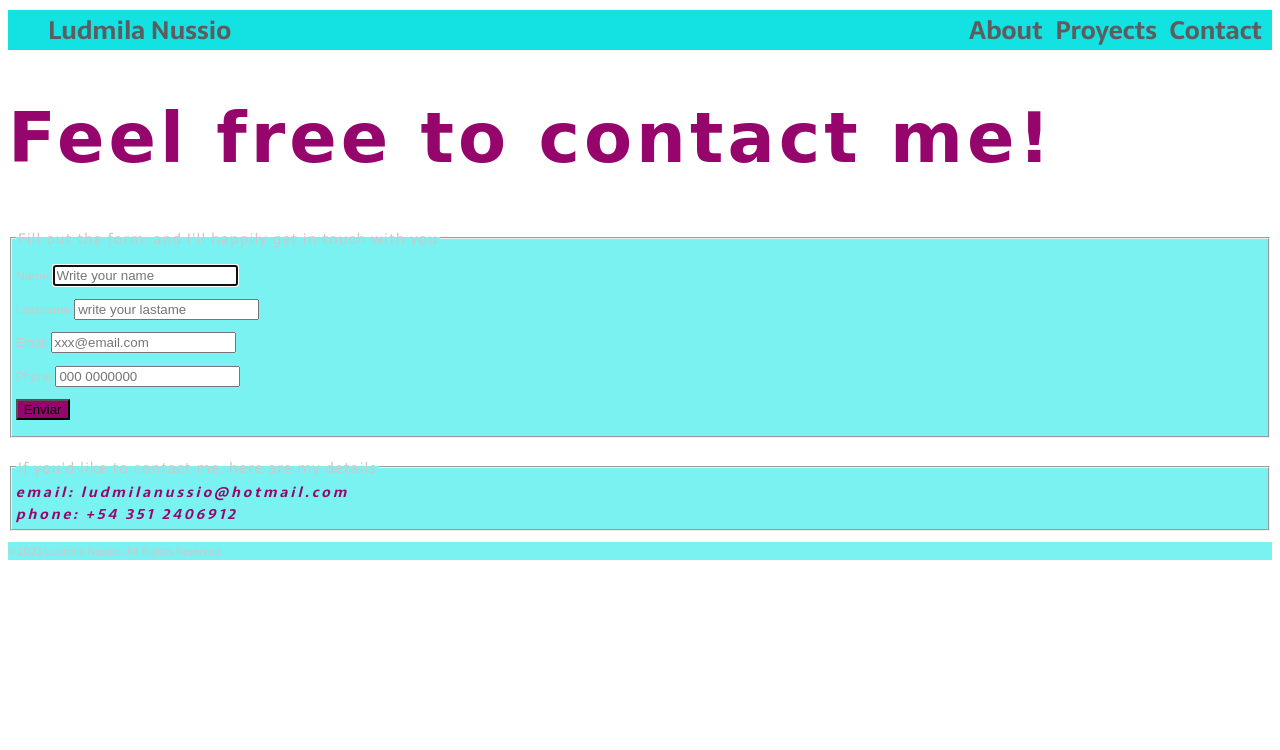
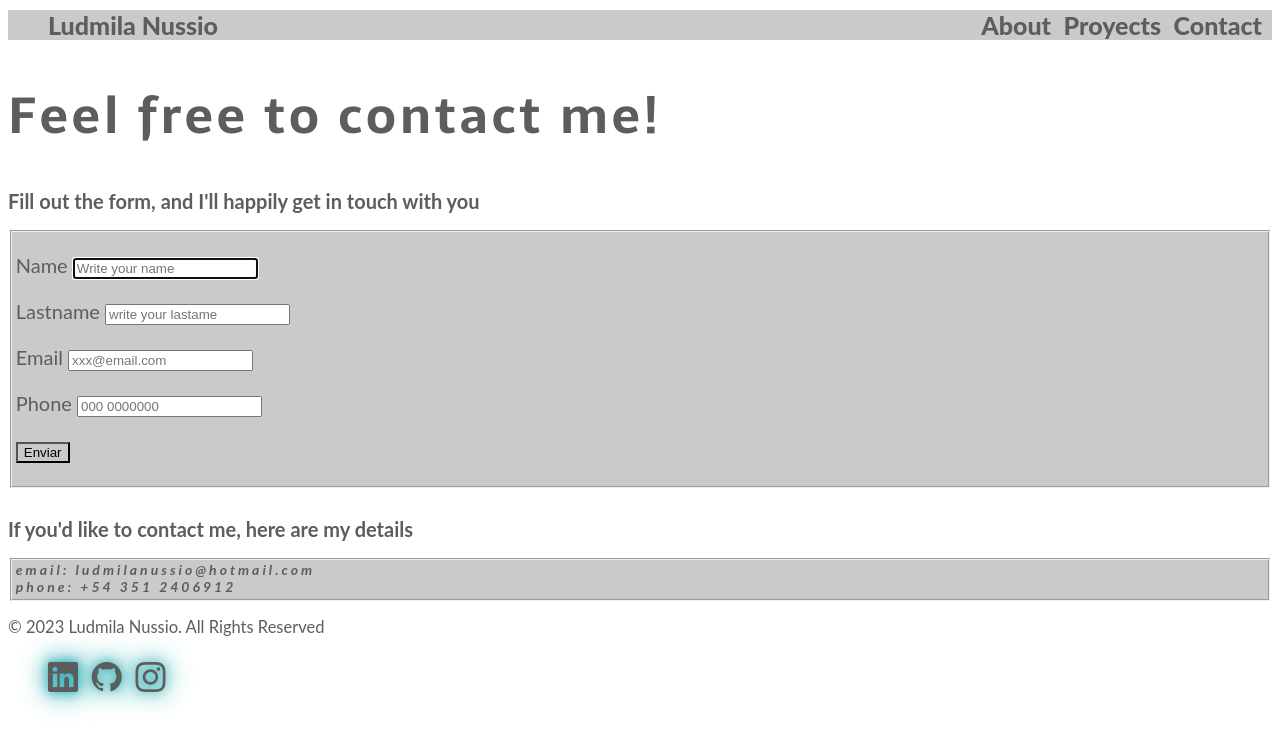
Before and after one commit to Ludmila-nus/Personal-Website, a website built with webpack: page contact.html in a window 1280 px wide. Built offline with nearby package versions, Linux system fonts and the light colour scheme; a web font is replaced by a local one.

Commit message:
page editing

```diff
--- a/contact.html
+++ b/contact.html
@@ -90,9 +90,8 @@
       <form action="me" name="contact" method="get">
         <div class="fieldset">
           <div>
+            <h2>Fill out the form, and I'll happily get in touch with you</h2>
             <fieldset>
-              <legend>Fill out the form, and I'll happily get in touch with you</legend>
-
               <p>
                 <label for="name">Name</label>
                 <input type="text" name="name" id="name" maxlength="50" placeholder="Write your name" autofocus>
@@ -117,11 +116,9 @@
           </div>
 
           <br>
-
+          <h2>If you'd like to contact me, here are my details</h2>
           <div>
             <fieldset>
-              <legend>If you'd like to contact me, here are my details</legend>
-
               <address>email: ludmilanussio@hotmail.com</address>
               <address>phone: +54 351 2406912</address>
 
@@ -135,8 +132,25 @@
   </main>
 
   <footer>
-    <p>© 2023 Ludmila Nussio. All Rights Reserved</p>
+    <div>
+      <p>© 2023 Ludmila Nussio. All Rights Reserved</p>
+    </div>
+
+    <section>
+      <div>
+        <ul class="icons-footer">
+          <li class="neon-text-1"><a href="https://www.linkedin.com/in/ludmila-nussio/"
+              title="Connect with me on Linkedin"><i class="bi bi-linkedin"></i></a></li>
+          <li class="neon-text-1"><a href="https://github.com/Ludmila-nus" title="See my code in github"><i
+                class="bi bi-github"></i></a>
+          <li class="neon-text-1"><a href="https://www.instagram.com/ludmilanussio/" title="Follow me in Instagram "><i
+                class="bi bi-instagram"></i></a></li>
+          </li>
+      </div>
+      </ul>
+    </section>
   </footer>
+
 
 </body>
 
--- a/css/style-ludmila.css
+++ b/css/style-ludmila.css
@@ -17,9 +17,9 @@ body.inicio {
 
 
 :root {
-    --font-family-primary: 'Sarala', sans-serif;
+    --font-family-primary: 'Lato', sans-serif;
     --font-family-secondary: 'Signika Negative', sans-serif;
-    --font-family-secondary-2: 'Just Another Hand', cursive;
+    --font-family-secondary-2: 'Sarala', sans-serif;
 
     --text-color: #5e5c5d;
     --bg-color: #ccc9c9;
@@ -46,36 +46,20 @@ body.inicio {
 body{
     font-family: var(--font-family-primary);
     font-size: 62.5%;
-
 }
 
-
 nav {
-    background: var(--color-1);
+    background: var(--bg-color);
 }
 
-footer {
-    font-family: var(--font-family-secondary-2);
-    font-size: 1em;
-    background-color: var(--color-3);
-
+ul.nav-list {
+    list-style-type: none; /* Quita los puntos de lista */
+    display: flex; /* Utiliza flexbox para organizar los elementos todos en linea*/
+    justify-content: space-between; /* Distribuye espacio entre los elementos */
 }
-
-
-ul.nav-list {
-    list-style-type: none;
-    /* Quita los puntos de lista */
-    display: flex;
-    /* Utiliza flexbox para organizar los elementos todos en linea*/
-    justify-content: space-between;
-    /* Distribuye espacio entre los elementos */
-}
-
-li {
-    display: inline;
-    /* Muestra los elementos en línea horizontalmente */
-    margin-right: 10px;
-    /* Añade margen derecho para separar los elementos */
+ul.nav-list li {
+    display: inline; /* Muestra los elementos en línea horizontalmente */
+    margin-right: 10px; /* Añade margen derecho para separar los elementos */
 }
 
 ul.nav-list a {
@@ -86,74 +70,158 @@ ul.nav-list a {
     text-decoration-line: none;
 }
 
-ul.nav-list a:hover, div.icons a:hover {
+ul.nav-list a:hover, ul.icons a:hover {
+    background-color: var(--color-2);
+}
+
+ul.icons li {
+    display: inline; /* Muestra los elementos en línea horizontalmente */
+    margin: 20px 10px 10px 1000px;
+}
+
+ul.icons a {
+    font-size: 3.5em;
+    color: var(--main-color);
+
+}
+
+ul.icons h2 {
+    font-size: 1.5em;
+    color: var(--color-1);
+    margin: 20px 10px 40px 1000px;
+}
+
+.tittle h1 {
+    font-family: var(--font-family-secondary-2);
+    font-size: 5em;
+    text-align: right;
+    letter-spacing: +4px;
+    white-space: pre-line;
+    margin: 20px 10px 40px 550px;
+}
+
+.font-1 {
+    font-weight: 100;
+}
+
+.font-2{
+    font-weight: 900;
+    font-style: italic;
+}
+.font-3 {
+    font-weight: 300;
+    font-size: 0.8em;
+}
+
+.tittle p{
+    font-family: var(--font-family-secondary);
+    font-size: 2.5em;
+    text-align: right;
+    color: var(--bg-color);
+    margin: 20px 10px 40px 600px;
+
+}
+
+
+/* footer */
+footer {
+    font-family: var(--font-family-secondary-2);
+    font-size: 1.5em;
+}
+
+footer p{
+    color: var(--text-color);
+    font-family: var(--font-family-primary);
+    font-size: 1.1em;
+}
+
+ul.icons-footer {
+    list-style-type: none;
+    justify-content: space-between;
+}
+
+ul.icons-footer a {
+    font-size: 2em;
+    color: var(--text-color);
+}
+
+
+ul.icons-footer li {
+    display: inline; /* Muestra los elementos en línea horizontalmente */
+    margin-right: 10px; /* Añade margen derecho para separar los elementos */
+}
+
+ul.icons-footer a:hover {
     background-color: var(--color-2);
 }
 
 
-h1 {
-    font-family: var(--font-family-secondary-2);
-    font-size: 7em;
-    letter-spacing: +4px;
-    white-space: pre-line;
-    color: var(--main-color);
-
+/* html about me */
+nav.nav-about-me {
+    background-color: var(--second-bg-color);
 }
 
-p {
-    font-family: var(--font-family-secondary);
-    font-size: 2.5em;
-    color: var(--bg-color);
-
-}
-
-footer p{
-    font-family: var(--font-family-primary);
-    font-size: 1.1em;
-}
-
-div.icons a {
-    font-size: 2em;
-    color: var(--main-color);
-}
-
-div.icons h2 {
-    font-size: 1.5em;
-    color: var(--color-1)
+div.about-me h1, div.about-me p{
+    color: var(--text-color);
 }
 
 
-/* html about me */
+body.about-me{
+    background-color: var(--bg-color);
+}
 
-div.about-me h1 {
+.me img {
+    border: 5px solid var(--text-color);
+}
 
+div.about-me p {
+    border: 4px solid var(--text-color);
+    padding: 40px;
+    margin: 50px;
 }
-body.about-me{
-    background-color: var(--color-4);
+
+
+
+/* proyects */
+div.proyects h1, div.proyects p{
+    color: var(--text-color);
 }
 
 
 /* html contact */
+div.contact h1{
+    font-family: var(--font-family-secondary-2);
+    font-size: 5em;
+    letter-spacing: +4px;
+    white-space: pre-line;
+    color:var(--text-color);
+
+}
 
 div.fieldset fieldset {
     font-family: var(--font-family-primary);
     font-size: 0.5em;
-    background-color: var(--color-3);
+    background-color:var(--bg-color);
+
+
+}
+div.fieldset p{
+    color: var(--text-color);
+    font-size: 4em
+}
+div.fieldset h2 {
+    color: var(--text-color);
+    font-size: 2em;
 }
 
-div.fieldset fieldset legend {
-    color: var(--bg-color);
-    letter-spacing: +1px;
-    font-size: 3em;
-}
 
 div.fieldset fieldset button {
-    background-color: var(--main-color);
+    background-color: var(--bg-color);
 }
 
 address{
     font-size: 2.8em;
-    color: var(--main-color);
+    color: var(--text-color);
     letter-spacing: +3px;
     font-weight: 700;
 }
```
Also changed, not shown: about.html (+20 -3 lines), index.html (+34 -29 lines), proyects.html (+19 -3 lines).
